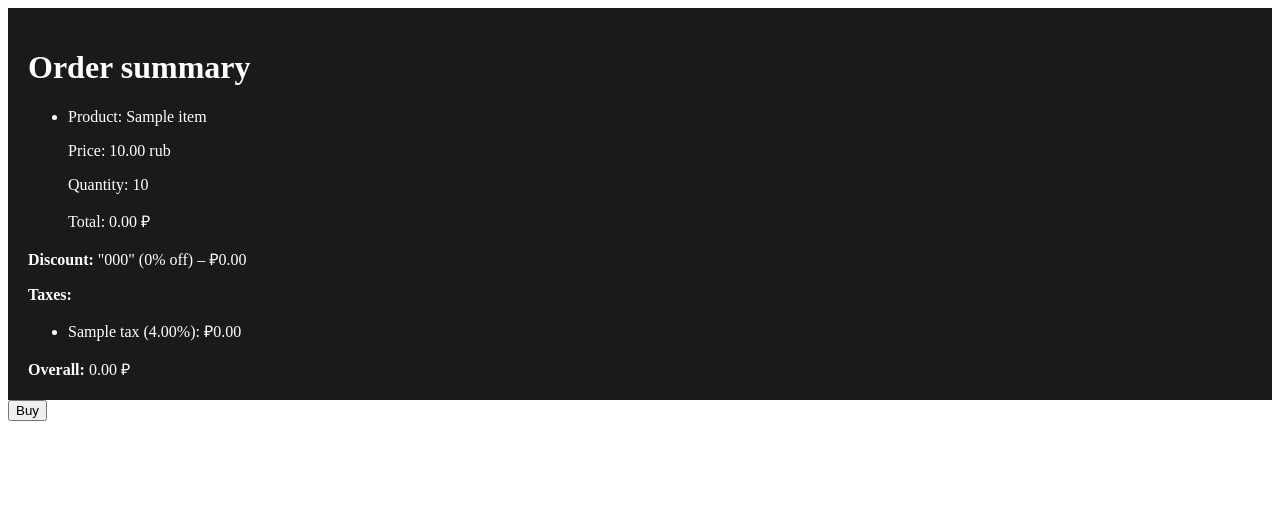
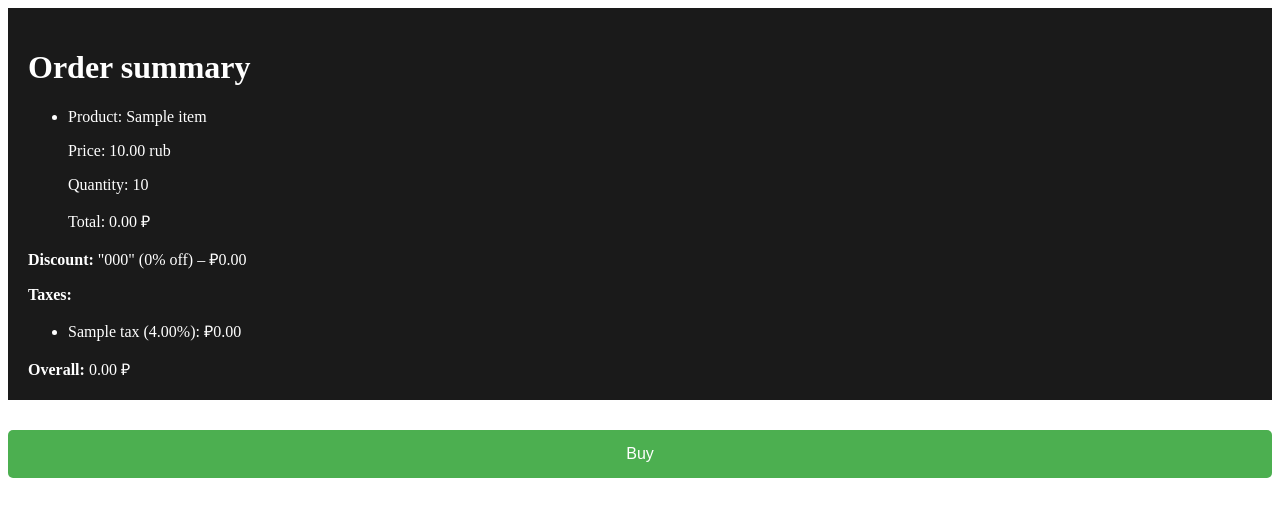
Before and after one commit to LipkiyPetrucho/stripe-integration, a Django app: template stripe_project/payments/templates/payments/item/process_payment.html in a window 1280 px wide. Shown: the top 517 px of the page. Run offline with Django 4.2, Linux system fonts and the light colour scheme; tables that the repository leaves empty hold one stand-in row (values such as "Sample post"); the template is opened without the code that fills it: values that come from a table or form of the project are taken from there, most other values are stand-ins (such as "Sample title", 1, 10 or a date in 2020); some libraries are stand-ins or nearby versions.

Commit message:
added styles for PaymentIntent custom payment screen button

```diff
--- a/stripe_project/payments/templates/payments/item/process_payment.html
+++ b/stripe_project/payments/templates/payments/item/process_payment.html
@@ -1,5 +1,30 @@
 <head>
   <title>Checkout</title>
+  <style>
+    #payment-form {
+      display: flex;
+      flex-direction: column;
+      gap: 10px;
+    }
+
+    #submit {
+      background-color: #4CAF50;
+      color: white;
+      padding: 15px;
+      border: none;
+      border-radius: 5px;
+      cursor: pointer;
+      font-size: 16px;
+      margin-top: 20px;
+    }
+    #submit:hover {
+      background-color: #45a049;
+    }
+
+    #payment-message {
+      margin-top: 10px;
+    }
+  </style>
 </head>
 <body>
 <div class="order-summary" style="background-color: #1a1a1a; padding: 20px; color: #ffffff;">
--- a/stripe_project/payments/views.py
+++ b/stripe_project/payments/views.py
@@ -12,7 +12,6 @@ from cart.cart import Cart
 from cart.forms import CartAddItemForm
 from orders.models import Order
 from payments.models import Item
-from payments.service import exchange_to_rubles, get_total_price_from_items
 
 stripe.api_key = os.getenv("STRIPE_SECRET_KEY")
 stripe_publishable_key = os.getenv("STRIPE_PUBLISHABLE_KEY")
```
